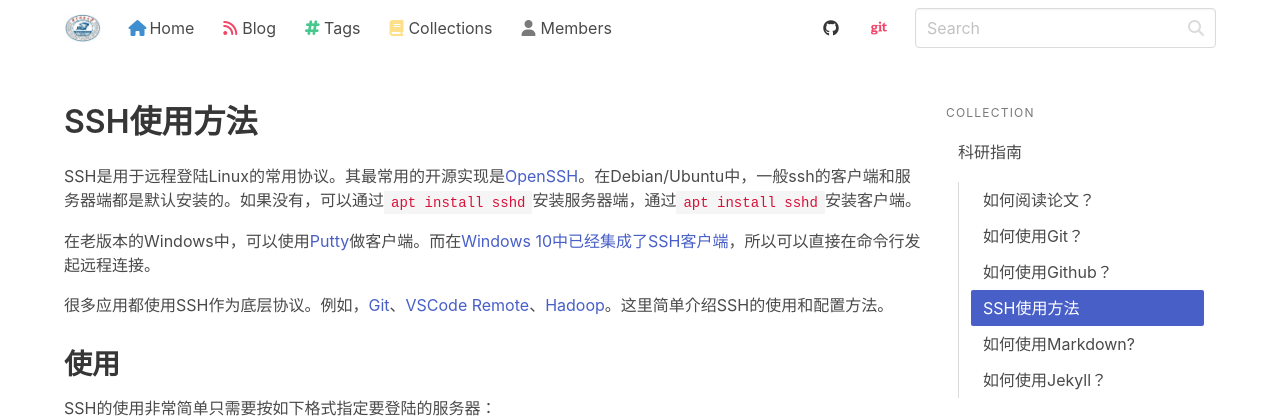
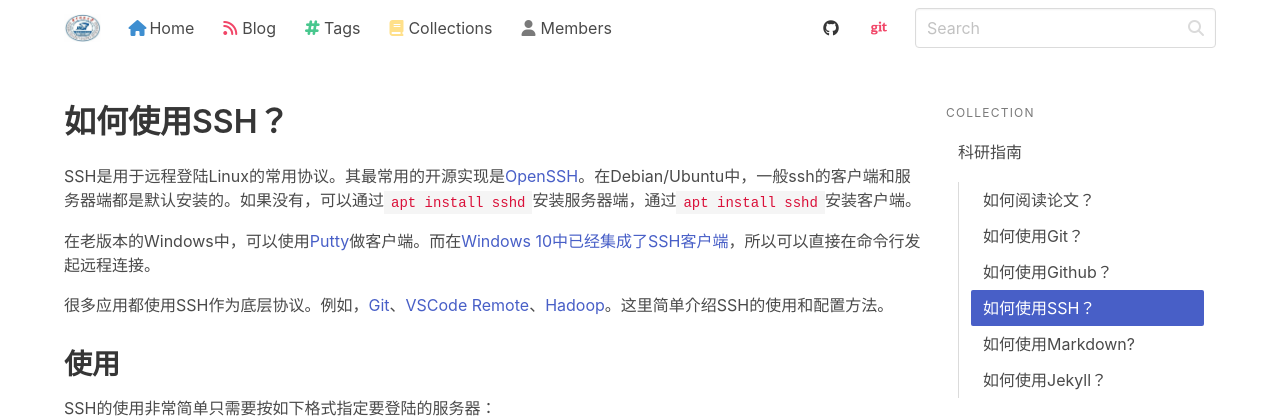
Before and after one commit to haslaboratory/haslaboratory.github.io, a Jekyll site: the page built from _guide/ssh.md, in a window 1280 px wide. Shown: the top 418 px of the page. Built offline with Jekyll 4.4.1, drawn with Linux system fonts in a browser that asks for light colours; nearby versions of some CDN libraries; library files that are not in the unit come from our copies.

Commit message:
update titles

```diff
--- a/_guide/ssh.md
+++ b/_guide/ssh.md
@@ -1,6 +1,6 @@
 ---
 layout: collection
-title: SSH使用方法
+title: 如何使用SSH？
 order: 203
 ---
 
```
